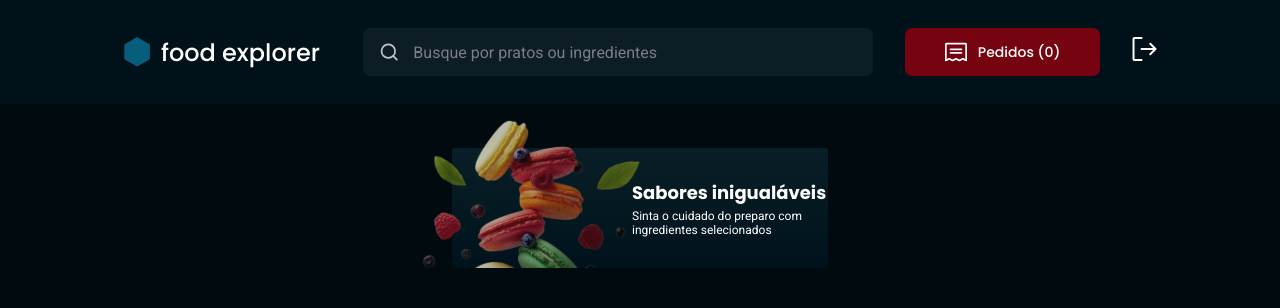
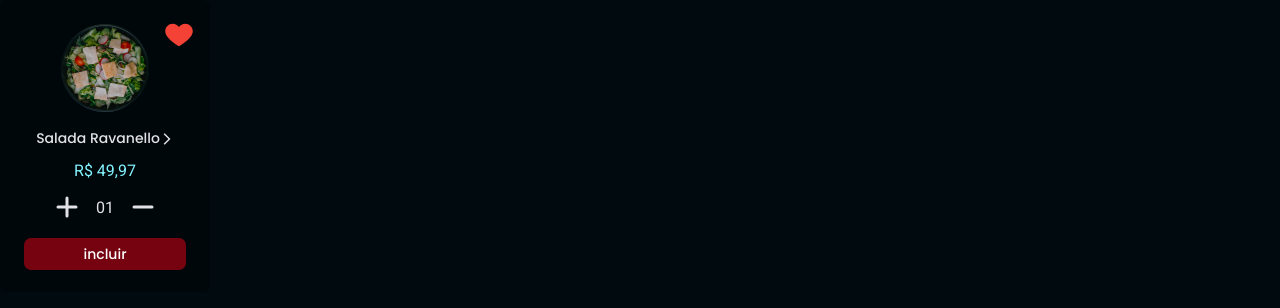
Before and after one commit to dionedev/Food_Explorer_FrontEnd, a React (Vite) app: page / in a window 1280 px wide. Shown: the top 308 px of the page. Built offline with nearby package versions, Linux system fonts and the light colour scheme.

Commit message:
feat: add dish card component

```diff
--- /dev/null
+++ b/src/components/Card/index.jsx
@@ -0,0 +1,48 @@
+import { Container, Content, FavoriteButton, PlateCounter, ButtonInclude, CustomLinkButton} from "./styles"
+import { AiOutlineHeart, AiFillHeart } from "react-icons/ai"
+import { HiPlus, HiMinus } from "react-icons/hi"
+import { FcLike, FcLikePlaceholder} from "react-icons/fc"
+import { MdArrowForwardIos } from "react-icons/md"
+
+import Dish from "../../assets/Images/Dish.svg"
+
+const Card = () => {
+const isFavorite = true
+  return(
+    <Container>
+      <Content>
+        <FavoriteButton>
+          {isFavorite ? <FcLike /> : <FcLikePlaceholder/>}
+        </FavoriteButton>
+
+        <div>
+          <img src={Dish} alt="Imagem do prato de comida" />
+        </div>
+
+        <CustomLinkButton>
+          Salada Ravanello <MdArrowForwardIos />
+        </CustomLinkButton>
+
+        <span>R$ 49,97</span>
+
+        <PlateCounter>
+          <button>
+            <HiPlus/>
+          </button>
+
+          <span>01</span>
+
+          <button>
+            <HiMinus/>
+          </button>
+        </PlateCounter>
+
+        <ButtonInclude>
+          incluir
+        </ButtonInclude>
+
+      </Content>
+    </Container>
+  )
+}
+export default Card
--- /dev/null
+++ b/src/components/Card/styles.js
@@ -0,0 +1,72 @@
+import styled from "styled-components"
+import { Button } from "../Button"
+import { LinkButton } from "../LinkButton"
+
+export const Container = styled.div`
+  width: 21rem;
+  height: 29.2rem;
+  background-color: ${({theme}) => theme.colors.dark_200};
+  border-radius: 8px;
+`
+
+export const Content = styled.div`
+  display: flex;
+  flex-direction: column;
+  align-items: center;
+  justify-content: center;
+  position: relative;
+  padding-top: 2.4rem;
+  gap: 1.2rem;
+
+  > span {
+    color: ${({theme}) => theme.colors.cake_200};
+  }
+`
+
+export const FavoriteButton = styled.button`
+  position: absolute;
+  top: 1.6rem;
+  right: 1.6rem;
+  background: none;
+  border: none;
+  font-size: 3rem;
+
+  > svg {
+    fill: ${({theme}) => theme.colors.light_300};
+  }
+`
+
+export const CustomLinkButton = styled(LinkButton)`
+  > a {
+    color: ${({theme}) => theme.colors.light_300};
+  }
+`
+
+export const PlateCounter = styled.div`
+  display: flex;
+  align-items: center;
+  gap: 1.4rem;
+
+  > button {
+    display: flex;
+    background: none;
+    border: none;
+    font-size: 3rem;
+    align-items: center;
+
+    svg {
+      fill: ${({theme}) => theme.colors.light_300};
+    }
+
+  }
+
+  > span {
+    color: ${({theme}) => theme.colors.light_300};
+  }
+`
+
+export const ButtonInclude = styled(Button)`
+  width: 16.2rem;
+  height: 3.2rem;
+  margin-top: 4px;
+`
--- a/src/components/LinkButton/index.jsx
+++ b/src/components/LinkButton/index.jsx
@@ -1,10 +1,10 @@
 import { Container } from "./styles"
 
-export function LinkButton({ title, ...rest }) {
+export function LinkButton({ className, children, ...rest }) {
   return(
-    <Container>
+    <Container className={className}>
       <a {...rest}>
-        {title}
+        {children}
       </a>
     </Container>
   )
--- a/src/main.jsx
+++ b/src/main.jsx
@@ -4,12 +4,13 @@ import { ThemeProvider } from 'styled-components'
 import theme from './styles/theme'
 import GlobalStyle from './styles/global'
 import { Home } from "./pages/Home"
+import Card from './components/Card'
 
 ReactDOM.createRoot(document.getElementById('root')).render(
   <React.StrictMode>
     <ThemeProvider theme={theme}>
       <GlobalStyle />
-      <Home />
+      <Card />
     </ThemeProvider>
   </React.StrictMode>,
 )
--- a/src/pages/Home/index.jsx
+++ b/src/pages/Home/index.jsx
@@ -6,7 +6,6 @@ export function Home() {
   return(
     <Container>
       <Header />
-
       <Content>
         <FrontCover>
           <img src={Cover} alt="Imagem ilustrativa de comida" />
--- a/src/pages/Home/styles.js
+++ b/src/pages/Home/styles.js
@@ -1,4 +1,6 @@
 import styled from "styled-components";
+
+const primaryFont = 'Poppins, sans-serif';
 
 export const Container = styled.div`
   display: grid;
@@ -30,7 +32,6 @@ export const FrontCover = styled.div`
   position: relative;
   padding: 0 1rem 0 18rem;
 
-
   > img {
     width: 22rem;
     height: 15rem;
@@ -45,6 +46,7 @@ export const FrontCover = styled.div`
     h1 {
       margin-bottom: 3px;
       white-space: nowrap;
+      font-family: ${primaryFont};
       font-size: 1.8rem;
       font-weight: 600;
     }
@@ -52,6 +54,7 @@ export const FrontCover = styled.div`
     p {
       font-size: 1.2rem;
       font-weight: 400;
+      font-family: ${primaryFont};
     }
   }
 `
--- a/src/styles/global.js
+++ b/src/styles/global.js
@@ -17,7 +17,7 @@ export default createGlobalStyle`
     -webkit-font-smoothing: antialiased;
   }
 
-  body, input, button, textarea {
+  body, input, textarea {
     font-family: 'Roboto', sans-serif;
     font-size: 1.6rem;
     outline: none;
```
Also changed, not shown: src/assets/Images/Dish.svg (added).
